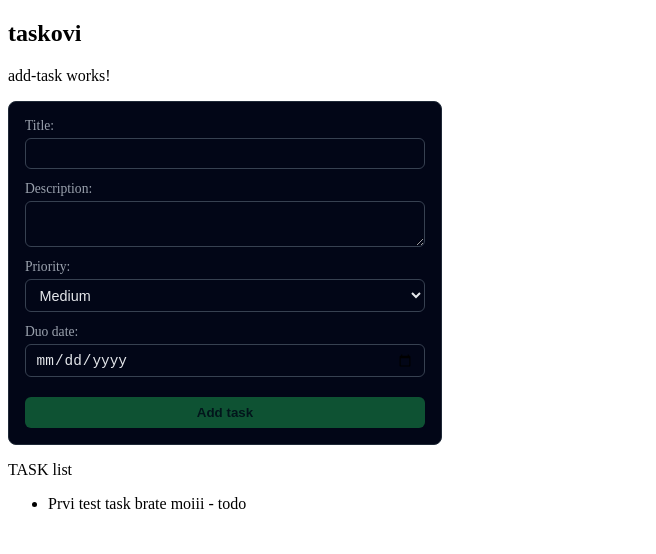
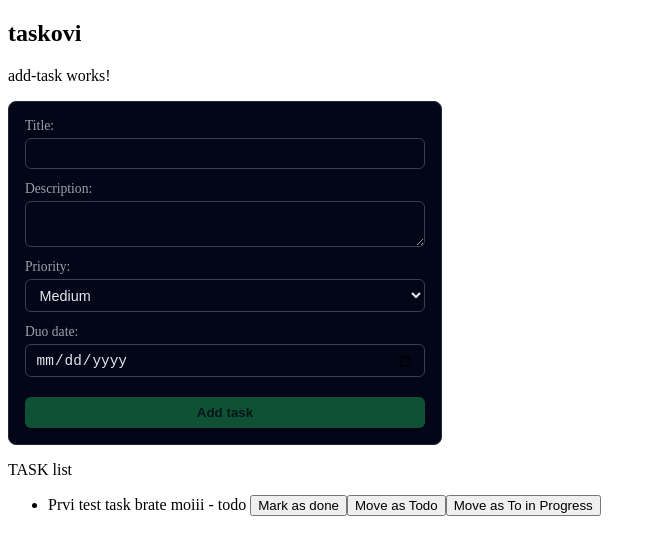
Before and after one commit to VukasinVujic/taskboard, an Angular app: page / in a window 1280 px wide. Shown: the top 554 px of the page, without its empty margins (0-656 px from the left). Built offline with nearby package versions, Linux system fonts and the light colour scheme.

Commit message:
refactor(tasks): remove signal-based state, clean up store, and add task status update logic

```diff
--- a/src/app/app.ts
+++ b/src/app/app.ts
@@ -1,12 +1,12 @@
 import { Component, inject } from '@angular/core';
 import { TaskStoreService } from './core/services/task-store.service';
-import { AddTask } from './features/add-task/add-task.component';
+import { AddTaskComponent } from './features/add-task/add-task.component';
 import { CommonModule } from '@angular/common';
-import { TaskList } from './features/task-list/task-list.component';
+import { TaskListComponent } from './features/task-list/task-list.component';
 
 @Component({
   selector: 'app-root',
-  imports: [AddTask, CommonModule, TaskList],
+  imports: [AddTaskComponent, CommonModule, TaskListComponent],
   standalone: true,
   templateUrl: './app.html',
   styleUrl: './app.scss',
--- a/src/app/core/services/task-store.service.ts
+++ b/src/app/core/services/task-store.service.ts
@@ -1,13 +1,9 @@
-import { computed, Injectable, signal } from '@angular/core';
-import { Task } from '../models/task.model';
+import { Injectable } from '@angular/core';
+import { Task, TaskStatus } from '../models/task.model';
 import { BehaviorSubject } from 'rxjs';
 
 @Injectable({ providedIn: 'root' })
 export class TaskStoreService {
-  private readonly _tasks = signal<Task[]>([]);
-
-  //   tasks = computed(() => this._tasks());
-
   private readonly _tasks$ = new BehaviorSubject<Task[]>([]);
 
   readonly tasks$ = this._tasks$.asObservable();
@@ -21,13 +17,17 @@ export class TaskStoreService {
     this._tasks$.next(updated);
   }
 
-  updateTask(id: string, patch: Partial<Task>) {
-    this._tasks.update((list) =>
-      list.map((t) => (t.id === id ? { ...t, ...patch } : t))
+  updateTask(id: string, newStatus: TaskStatus) {
+    const allTasks = [...this.snapshot];
+
+    const tasksWithChangedTask = allTasks.map((t) =>
+      t.id === id ? { ...t, status: newStatus } : t
     );
+
+    this._tasks$.next(tasksWithChangedTask);
   }
 
   deleteTask(id: string) {
-    this._tasks.update((list) => list.filter((t) => t.id !== id));
+    // this._tasks.update((list) => list.filter((t) => t.id !== id));
   }
 }
--- a/src/app/features/add-task/add-task.component.ts
+++ b/src/app/features/add-task/add-task.component.ts
@@ -14,7 +14,7 @@ import { TaskPriority, TaskStatus } from '../../core/models/task.model';
   templateUrl: './add-task.html',
   styleUrl: './add-task.scss',
 })
-export class AddTask {
+export class AddTaskComponent {
   private fb = inject(NonNullableFormBuilder);
   private taskStore = inject(TaskStoreService);
   private defaultPriority: TaskPriority = 'medium';
--- a/src/app/features/task-list/task-list.component.ts
+++ b/src/app/features/task-list/task-list.component.ts
@@ -1,6 +1,7 @@
 import { Component, inject } from '@angular/core';
 import { TaskStoreService } from '../../core/services/task-store.service';
 import { CommonModule } from '@angular/common';
+import { TaskStatus } from '../../core/models/task.model';
 
 @Component({
   selector: 'app-task-list',
@@ -9,8 +10,23 @@ import { CommonModule } from '@angular/common';
   templateUrl: './task-list.html',
   styleUrl: './task-list.scss',
 })
-export class TaskList {
+export class TaskListComponent {
   protected readonly taskStore = inject(TaskStoreService);
 
   public tasks$ = this.taskStore.tasks$;
+
+  // onChangeStatus(id: string, status: TaskStatus) {
+  //   this.taskStore.updateTask(id, status);
+  // }
+
+  onMarkAsDone(id: string) {
+    this.taskStore.updateTask(id, 'done');
+  }
+
+  onMoveToInProgress(id: string) {
+    this.taskStore.updateTask(id, 'in-progress');
+  }
+  onMoveToDo(id: string) {
+    this.taskStore.updateTask(id, 'todo');
+  }
 }
--- a/src/app/features/task-list/task-list.html
+++ b/src/app/features/task-list/task-list.html
@@ -2,7 +2,16 @@
 @if (tasks$ | async; as tasks) {
 <ul>
   @for (task of tasks; track task.id) {
-  <li>{{ task.title }} - {{ task.status }}</li>
+  <li>
+    {{ task.title }} - {{ task.status }}
+
+    <button (click)="onMarkAsDone(task.id)">Mark as done</button>
+    <button (click)="onMoveToDo(task.id)">Move as Todo</button>
+    <button (click)="onMoveToInProgress(task.id)">
+      Move as To in Progress
+    </button>
+  </li>
+
   }
 </ul>
 }
```
